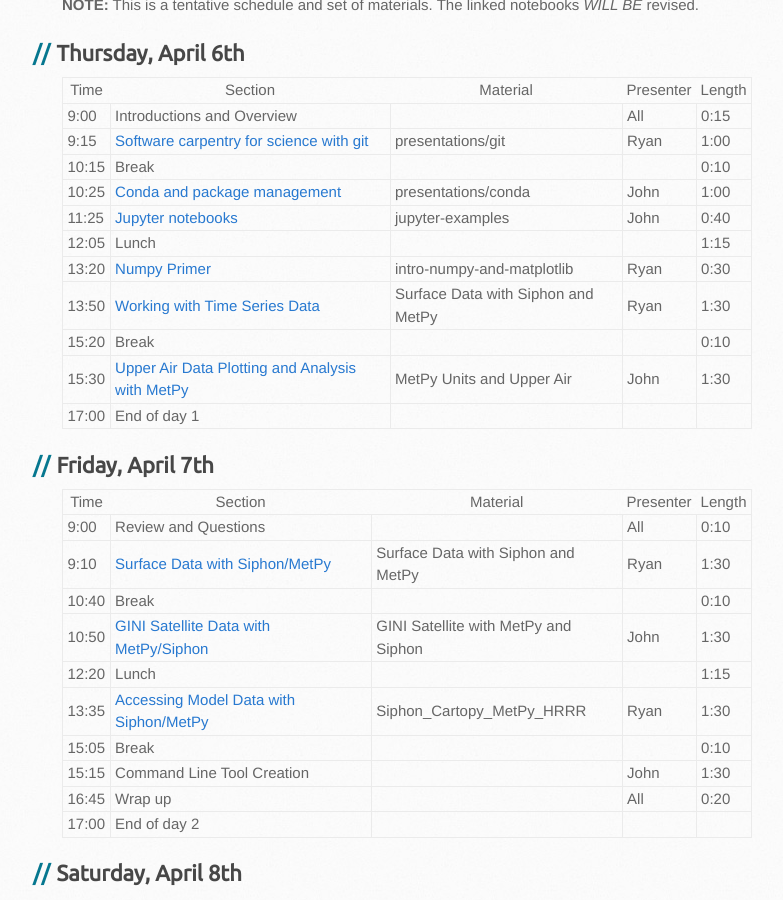
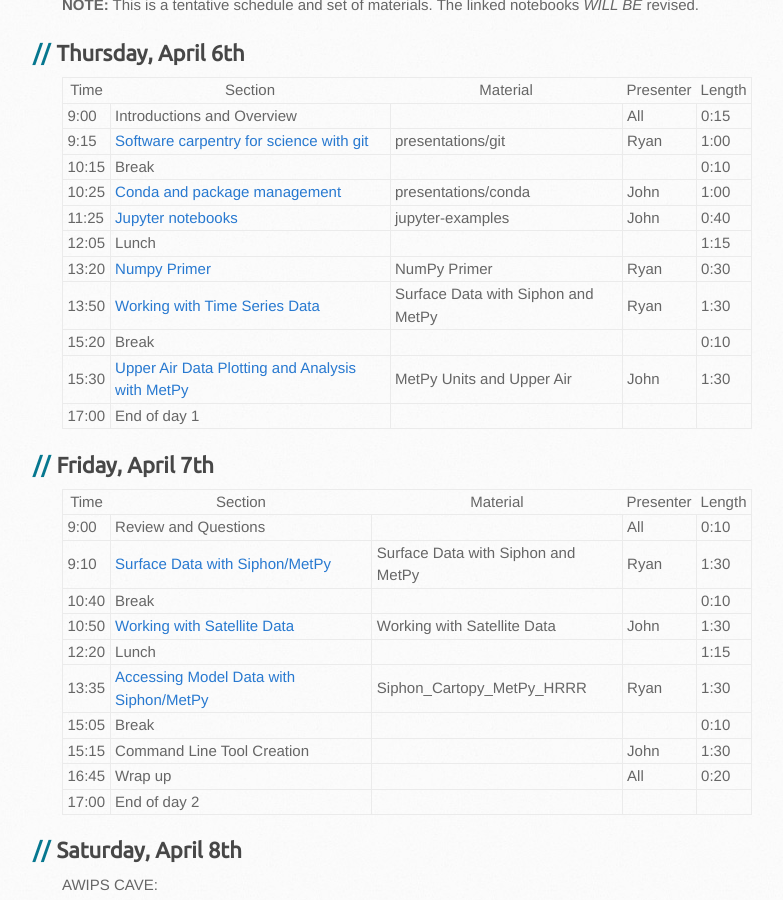
Before and after one commit to Unidata/python-workshop, a Jekyll site: the page built from events/millersville2017.md, in a window 1280 px wide and 900 px high, scrolled down 622 px. Shown: the whole window, without its empty margins (108-891 px from the left). Built offline with Jekyll 4.4.1, drawn with Linux system fonts in a browser that asks for light colours; some web fonts are replaced; our own code applies the rules of GitHub Pages for plain Markdown files.

Commit message:
Update some links to material

```diff
--- a/events/millersville2017.md
+++ b/events/millersville2017.md
@@ -18,7 +18,7 @@
 | 10:25 | [Conda and package management](https://github.com/Unidata/unidata-python-workshop/blob/master/presentations/conda.md)    | presentations/conda | John  |  1:00  |
 | 11:25 | [Jupyter notebooks](http://nbviewer.jupyter.org/github/Unidata/unidata-python-workshop/tree/master/notebooks/jupyter-examples)  | jupyter-examples            | John        |  0:40  |
 | 12:05 | Lunch                                        |                             |             |  1:15  |
-| 13:20 | [Numpy Primer](http://nbviewer.jupyter.org/github/Unidata/unidata-python-workshop/blob/master/notebooks/intro-numpy-and-matplotlib.ipynb)        | intro-numpy-and-matplotlib  | Ryan        |  0:30  |
+| 13:20 | [Numpy Primer](http://nbviewer.jupyter.org/github/Unidata/unidata-python-workshop/blob/master/notebooks/NumPy Primer.ipynb)        | NumPy Primer  | Ryan        |  0:30  |
 | 13:50 | [Working with Time Series Data ](http://nbviewer.jupyter.org/github/Unidata/unidata-python-workshop/blob/master/notebooks/Surface Data with Siphon and MetPy.ipynb)                     | Surface Data with Siphon and MetPy    | Ryan      |  1:30  |
 | 15:20 | Break                                        |                             |             |  0:10  |
 | 15:30 | [Upper Air Data Plotting and Analysis with MetPy](http://nbviewer.jupyter.org/github/Unidata/unidata-python-workshop/blob/master/notebooks/MetPy Units and Upper Air.ipynb)                                         | MetPy Units and Upper Air       | John      |  1:30  |
@@ -31,7 +31,7 @@
 |  9:00 | Review and Questions                         |                             | All         |  0:10  |
 |  9:10 | [Surface Data with Siphon/MetPy](http://nbviewer.jupyter.org/github/Unidata/unidata-python-workshop/blob/master/notebooks/Surface Data with Siphon and MetPy.ipynb)                     | Surface Data with Siphon and MetPy    | Ryan      |  1:30  |
 | 10:40 | Break                                        |                             |             |  0:10  |
-| 10:50 | [GINI Satellite Data with MetPy/Siphon](http://nbviewer.jupyter.org/github/Unidata/unidata-python-workshop/blob/master/notebooks/GINI Satellite with MetPy and Siphon.ipynb)                | GINI Satellite with MetPy and Siphon  | John      |  1:30  |
+| 10:50 | [Working with Satellite Data](http://nbviewer.jupyter.org/github/Unidata/unidata-python-workshop/blob/master/notebooks/Working with Satellite Data.ipynb)                | Working with Satellite Data  | John      |  1:30  |
 | 12:20 | Lunch                                        |                             |             |  1:15  |
 | 13:35 | [Accessing Model Data with Siphon/MetPy](http://nbviewer.jupyter.org/github/Unidata/unidata-python-workshop/blob/master/notebooks/Siphon_Cartopy_MetPy_HRRR.ipynb)                         | Siphon_Cartopy_MetPy_HRRR           | Ryan      |  1:30  |
 | 15:05 | Break                                     |                        |           |  0:10  |
```
